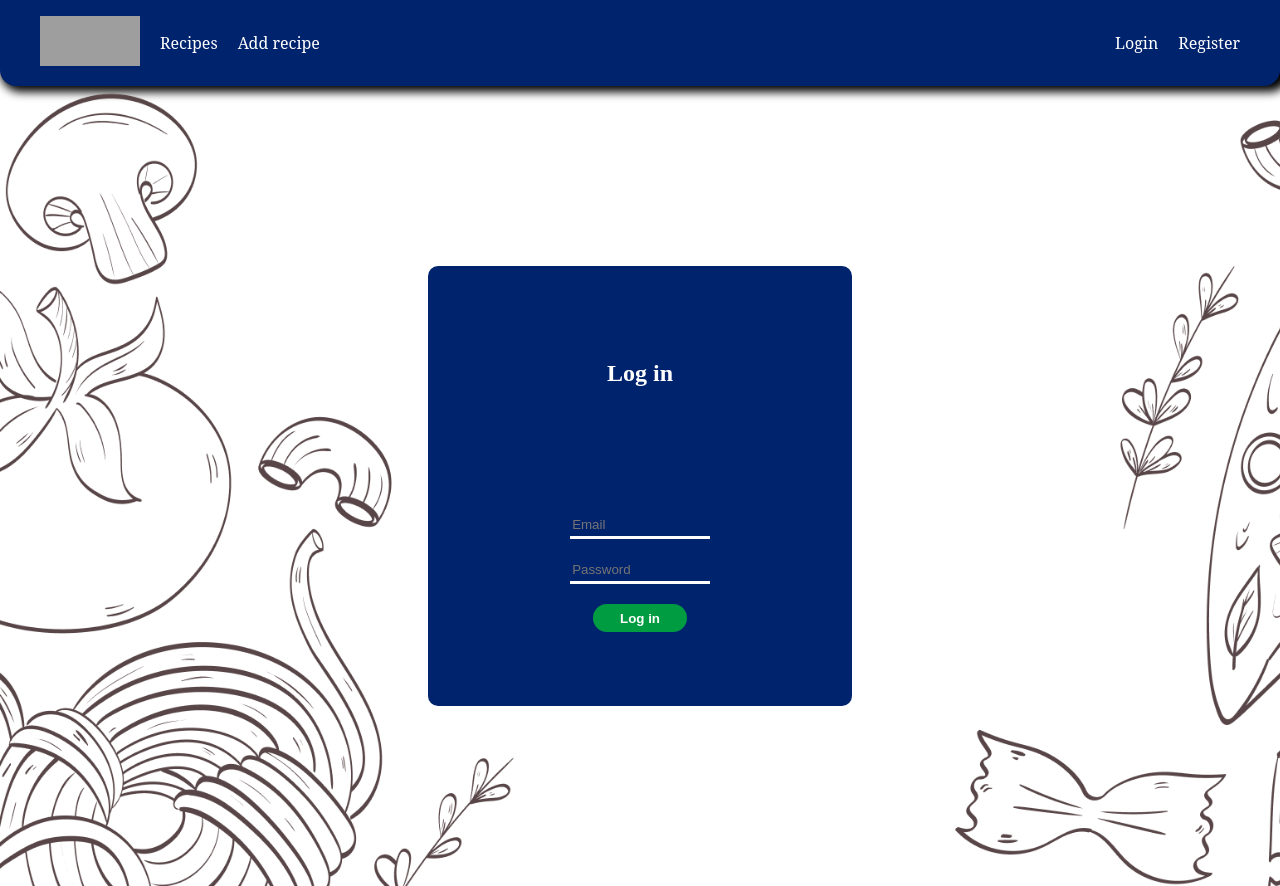
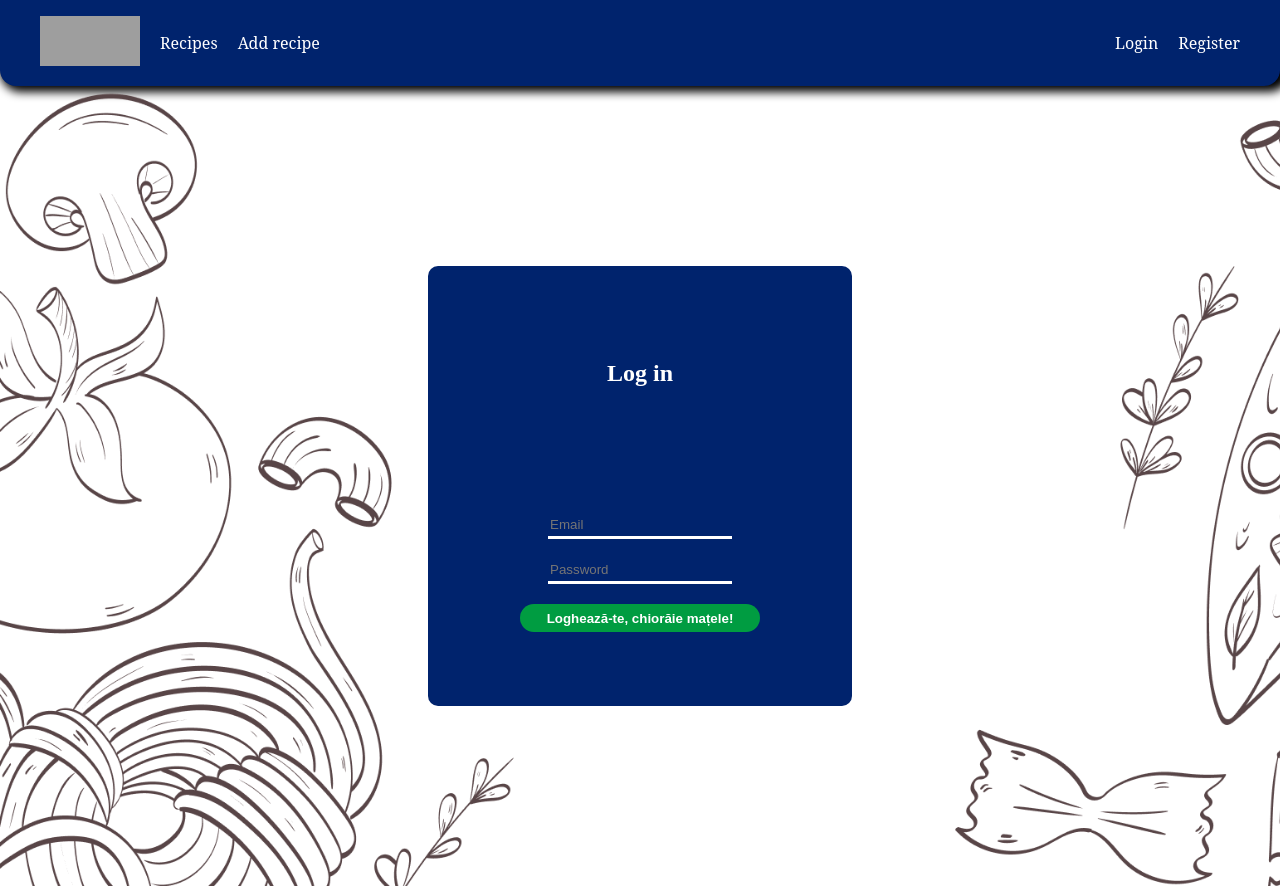
Before and after one commit to Ropler6/Proba-IT-2024, a SvelteKit app in the folder frontend/: page /login in a window 1280 px wide. Built offline with nearby package versions, Linux system fonts and the light colour scheme; no server answers; grey boxes are pictures that could not be loaded.

Commit message:
Change text in /login and /register
Signed-off-by: Ropler6 <robertmercea@gmail.com>

```diff
--- a/frontend/src/routes/login/+page.svelte
+++ b/frontend/src/routes/login/+page.svelte
@@ -20,7 +20,7 @@
     <form method="POST" action="?/login">
       <input class="input-field" type="email" name="email" placeholder="Email">
       <input class="input-field" type="password" name="password" placeholder="Password">
-      <button class="submit">Log in</button>
+      <button class="submit">Loghează-te, chiorăie mațele!</button>
     </form>
   </div>
 </main>
--- a/frontend/src/routes/register/+page.svelte
+++ b/frontend/src/routes/register/+page.svelte
@@ -32,7 +32,7 @@
       <input class="input-field" type="email" name="email" placeholder="Email">
       <input class="input-field" type="password" name="password" placeholder="Password" bind:value={pass1}>
       <input class="input-field" type="password" name="password2" placeholder="Confirm password" bind:value={pass2}>
-      <button class="submit" onclick={checkPassword}>Register</button>
+      <button class="submit" onclick={checkPassword}>Hai, fă foamea cu noi!</button>
     </form>
   </div>
 </main>
```
